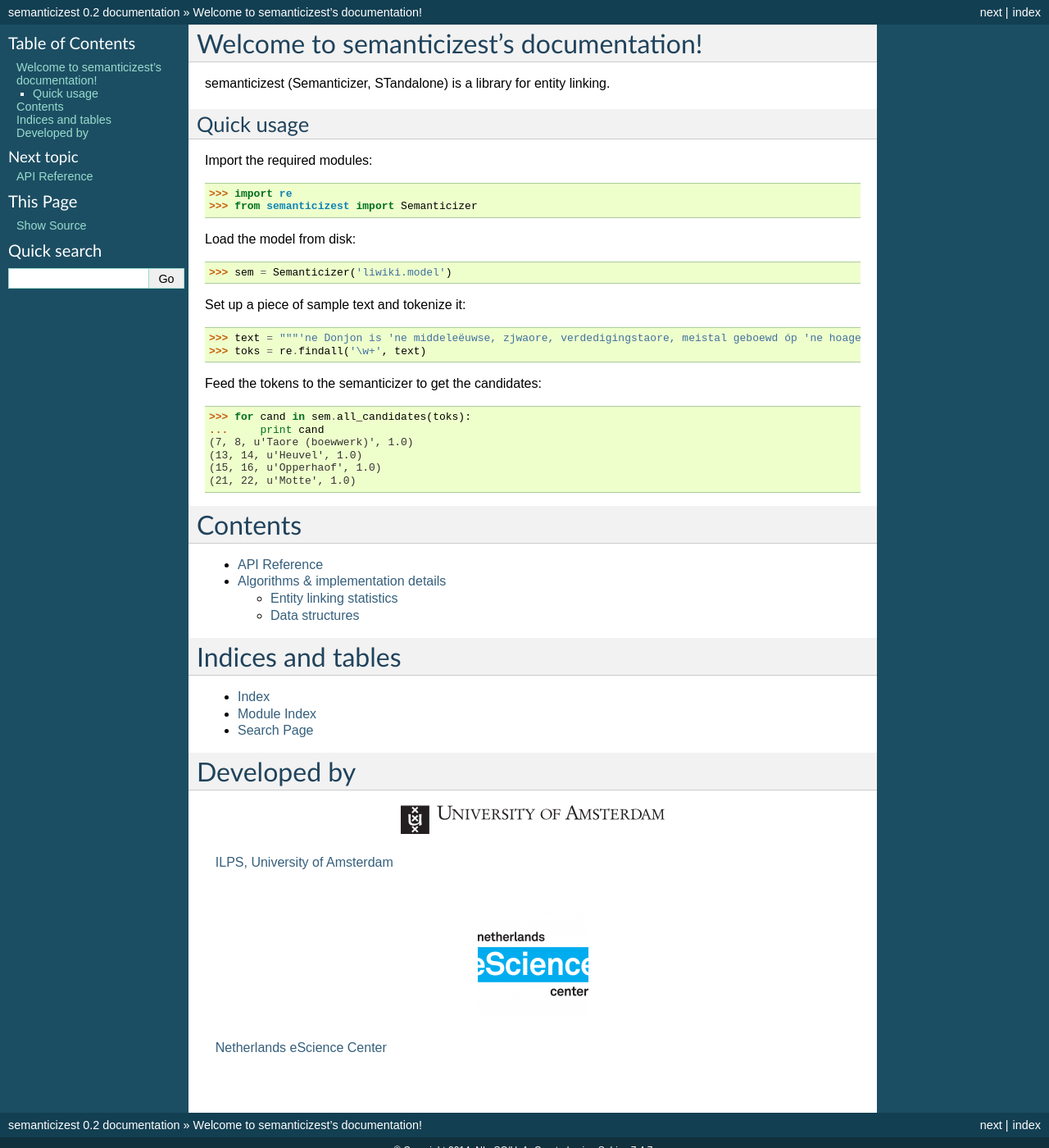
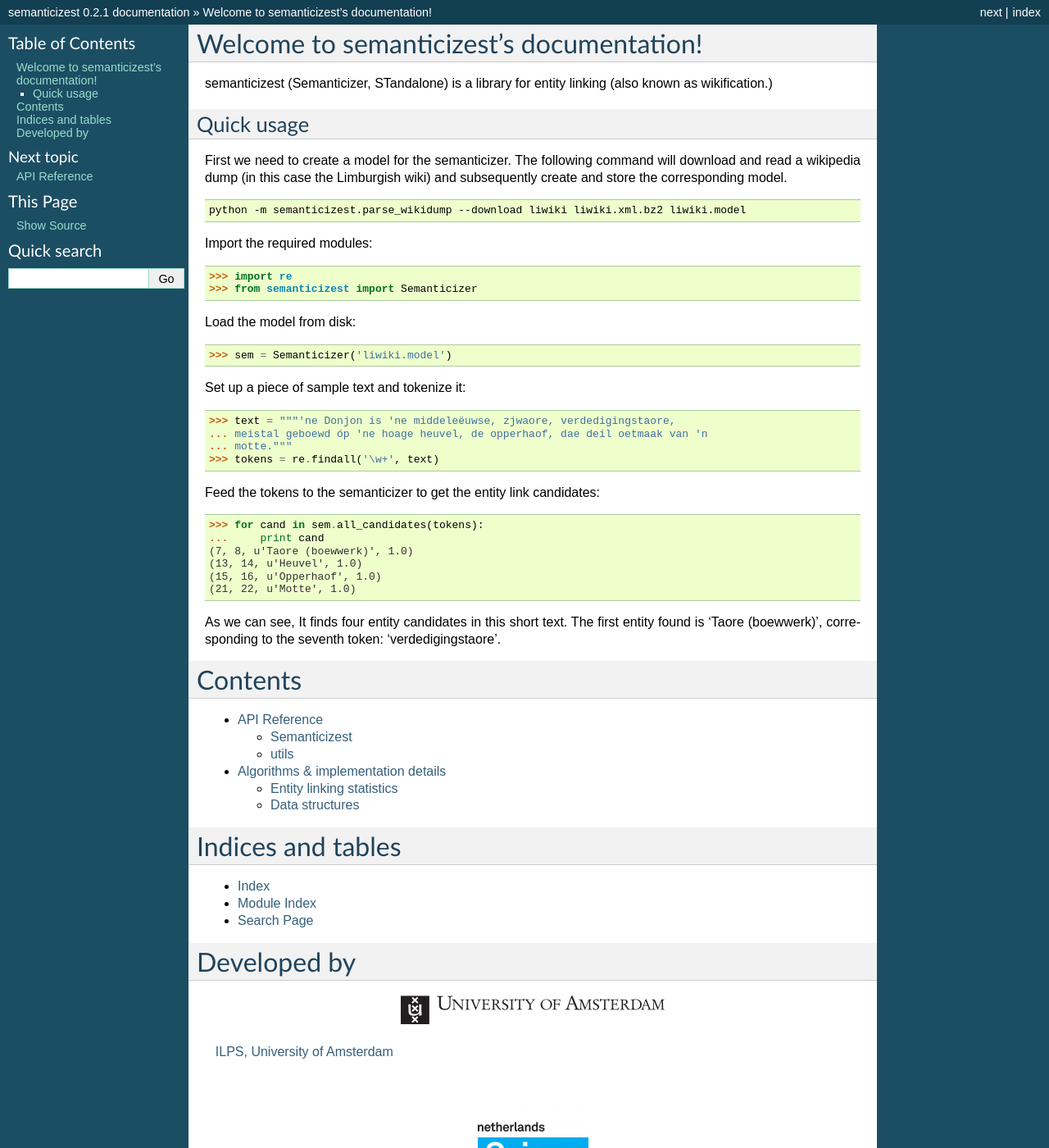
Before and after one commit to semanticize/semanticizest, a Sphinx documentation site: the page built from doc/index.rst, in a window 1280 px wide and 1400 px high. Shown: the whole window at 82% size. Built offline with Sphinx 7.4.7, drawn with Linux system fonts in a browser that asks for light colours; formulas are drawn with MathJax 3; some of the changed text lies outside the part shown.

Commit message:
Documentation fixes

```diff
--- a/doc/api.rst
+++ b/doc/api.rst
@@ -2,9 +2,19 @@ API Reference
 =============
 
 The semanticizest API is not stable and may change without notice.
+
+
+Semanticizest
+-------------
 
 .. automodule:: semanticizest
    :members:
 
 .. autoclass:: Semanticizer
    :members:
+
+
+utils
+------
+.. automodule:: semanticizest._util
+   :members:
--- a/doc/conf.py
+++ b/doc/conf.py
@@ -18,7 +18,7 @@ import os
 # If extensions (or modules to document with autodoc) are in another directory,
 # add these directories to sys.path here. If the directory is relative to the
 # documentation root, use os.path.abspath to make it absolute, like shown here.
-#sys.path.insert(0, os.path.abspath('.'))
+sys.path.insert(0, os.path.join(os.path.abspath('.'), '..'))
 
 # -- General configuration ------------------------------------------------
 
@@ -53,7 +53,7 @@ master_doc = 'index'
 
 # General information about the project.
 project = u'semanticizest'
-copyright = u'2014, NLeSC/UvA'
+copyright = u'2014-2015, NLeSC/UvA'
 
 # The version info for the project you're documenting, acts as replacement for
 # |version| and |release|, also used in various other places throughout the
@@ -62,7 +62,7 @@ copyright = u'2014, NLeSC/UvA'
 # The short X.Y version.
 version = '0.2'
 # The full version, including alpha/beta/rc tags.
-release = '0.2'
+release = '0.2.1'
 
 # The language for content autogenerated by Sphinx. Refer to documentation
 # for a list of supported languages.
--- a/doc/index.rst
+++ b/doc/index.rst
@@ -6,14 +6,20 @@
 Welcome to semanticizest's documentation!
 =========================================
 
-semanticizest (Semanticizer, STandalone) is a library for entity linking.
+semanticizest (Semanticizer, STandalone) is a library for entity
+linking (also known as wikification.)
 
 
 Quick usage
 -----------
 
+First we need to create a model for the semanticizer. The following
+command will download and read a wikipedia dump (in this case the
+Limburgish wiki) and subsequently create and store the corresponding
+model.
+
 .. code:: bash
-    # Read wikipedia dump, create model and store it in a file
+
     python -m semanticizest.parse_wikidump --download liwiki liwiki.xml.bz2 liwiki.model
 
 Import the required modules::
@@ -27,18 +33,24 @@ Load the model from disk::
 
 Set up a piece of sample text and tokenize it::
 
-    >>> text = """'ne Donjon is 'ne middeleëuwse, zjwaore, verdedigingstaore, meistal geboewd óp 'ne hoage heuvel, de opperhaof, dae deil oetmaak van 'n motte."""
-    >>> toks = re.findall('\w+', text)
+    >>> text = """'ne Donjon is 'ne middeleëuwse, zjwaore, verdedigingstaore,
+    ... meistal geboewd óp 'ne hoage heuvel, de opperhaof, dae deil oetmaak van 'n
+    ... motte."""
+    >>> tokens = re.findall('\w+', text)
 
-Feed the tokens to the semanticizer to get the candidates::
+Feed the tokens to the semanticizer to get the entity link
+candidates::
 
-    >>> for cand in sem.all_candidates(toks):
+    >>> for cand in sem.all_candidates(tokens):
     ...     print cand
     (7, 8, u'Taore (boewwerk)', 1.0)
     (13, 14, u'Heuvel', 1.0)
     (15, 16, u'Opperhaof', 1.0)
     (21, 22, u'Motte', 1.0)
 
+As we can see, It finds four entity candidates in this short text. The
+first entity found is 'Taore (boewwerk)', corresponding to the seventh
+token: 'verdedigingstaore'.
 
 Contents
 ========
```
Also changed, not shown: 2 other files.
